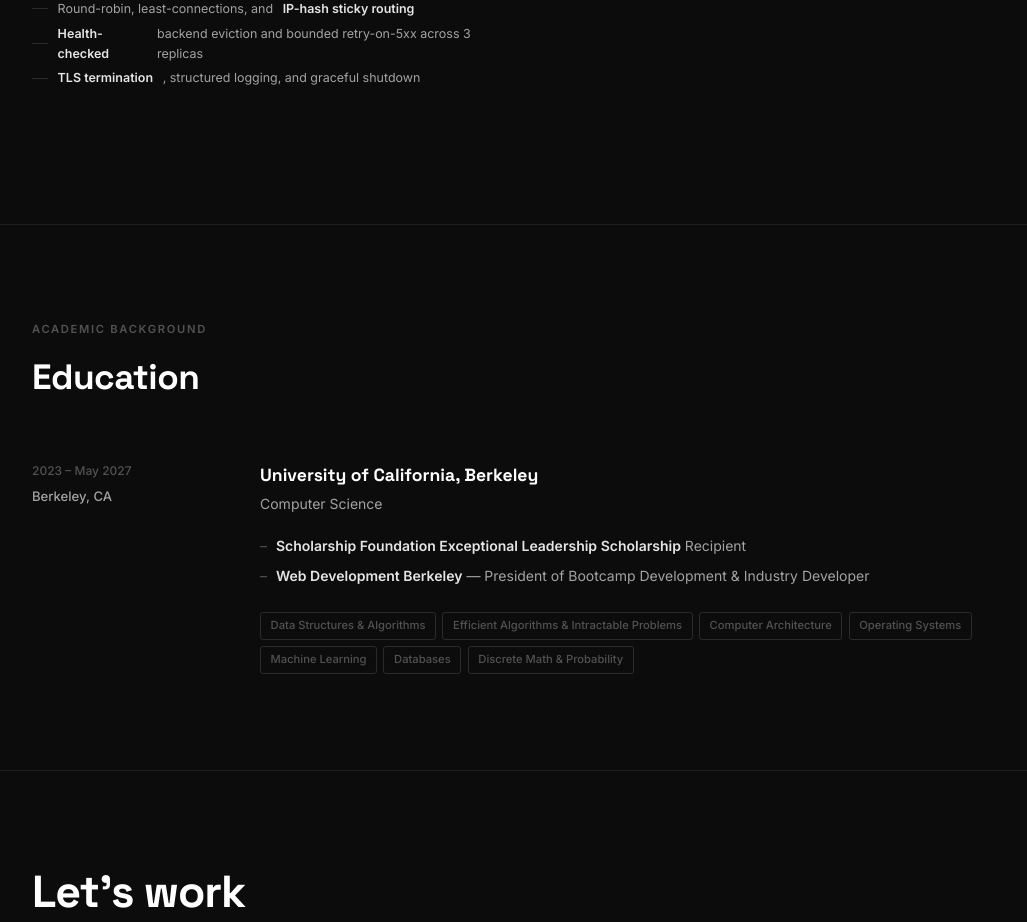
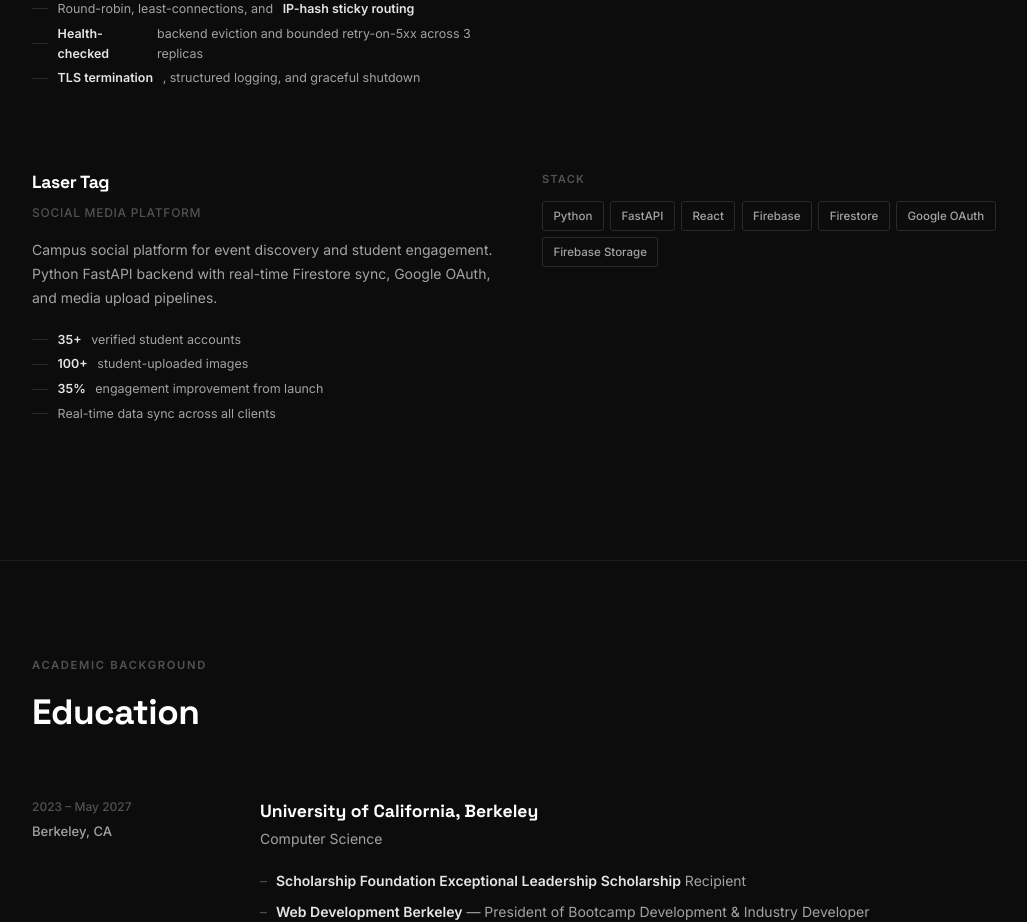
Before and after one commit to RyanTN8/portfolio, a React (Vite) app: page / in a window 1280 px wide. Shown: the part 4140-5062 px from the top of the page, without its empty margins (122-1149 px from the left). Built offline with nearby package versions, Linux system fonts and the light colour scheme.

Commit message:
put back lasertag

```diff
--- a/src/components/Projects.tsx
+++ b/src/components/Projects.tsx
@@ -44,6 +44,18 @@ const projects: Project[] = [
     ],
     stack: ['Go', 'net/http/httputil'],
   },
+  {
+    name: 'Laser Tag',
+    subtitle: 'Social Media Platform',
+    desc: 'Campus social platform for event discovery and student engagement. Python FastAPI backend with real-time Firestore sync, Google OAuth, and media upload pipelines.',
+    metrics: [
+      <><strong>35+</strong> verified student accounts</>,
+      <><strong>100+</strong> student-uploaded images</>,
+      <><strong>35%</strong> engagement improvement from launch</>,
+      <>Real-time data sync across all clients</>,
+    ],
+    stack: ['Python', 'FastAPI', 'React', 'Firebase', 'Firestore', 'Google OAuth', 'Firebase Storage'],
+  },
 ]
 
 export default function Projects() {
```
